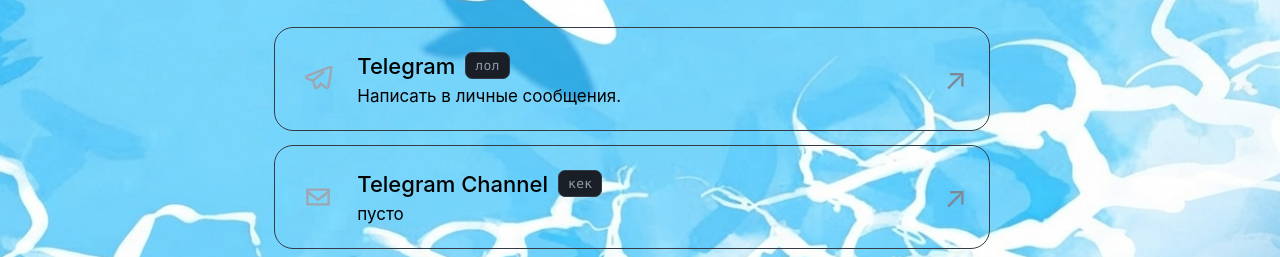
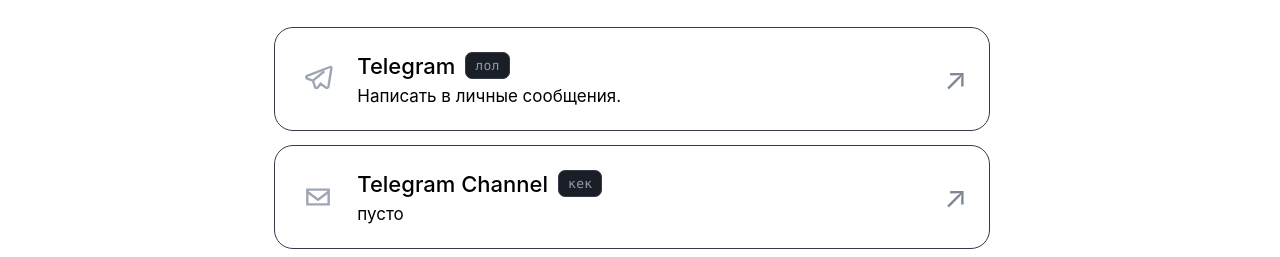
Before and after one commit to sontiu/soontii, a plain HTML site: page index.html in a window 1280 px wide. Shown: the part 270-527 px from the top of the page. Drawn offline with Linux system fonts and the light colour scheme.

Commit message:
Update ssss.css

```diff
--- a/ssss.css
+++ b/ssss.css
@@ -15,11 +15,11 @@
 }
 
 
-body{
-    margin:0;
-    min-height:100vh;
-    background: url("backk.png") center/cover fixed no-repeat;
+body {
+    margin: 0;
+    min-height: 100vh;
 
+    background: var(--bg);
     color: var(--text);
 
     font-family:
```
